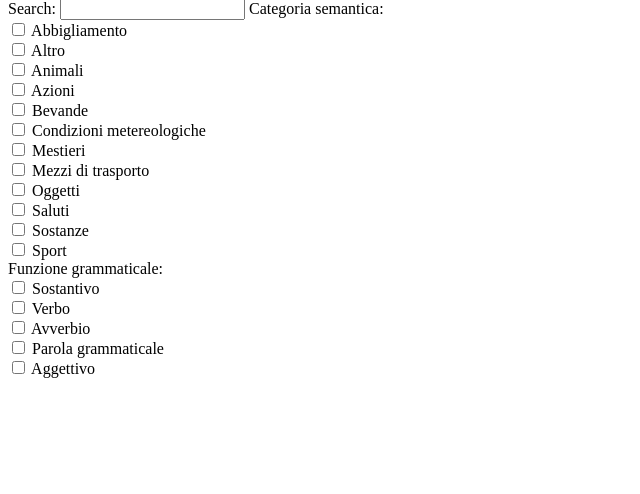
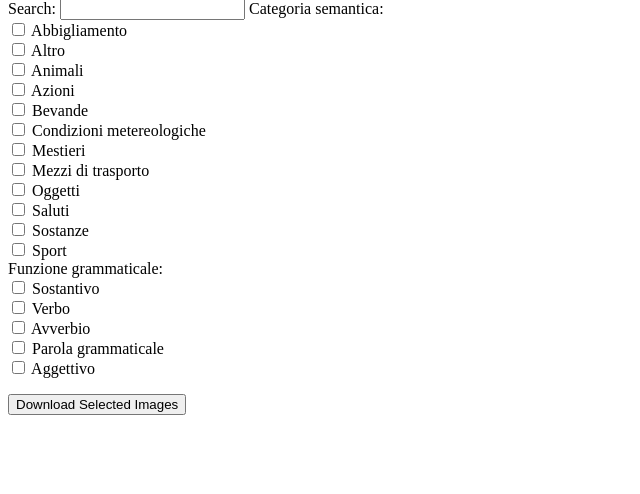
Before and after one commit to federico-santarini/PAAS-Website, a Django app: page /glifi in a window 1280 px wide. Shown: the part 107-601 px from the top of the page, without its empty margins (0-640 px from the left). Run offline with Django 4.2, Linux system fonts and the light colour scheme; data that the repository does not hold is empty.

Commit message:
Working download of zip file with multiple glyphs

```diff
--- a/PAASwebsite/urls.py
+++ b/PAASwebsite/urls.py
@@ -16,7 +16,7 @@ Including another URLconf
 """
 from django.contrib import admin
 from django.urls import include, path
-from coreApp.views import index, collabora, community, glifi, licenza, progetto
+from coreApp.views import index, collabora, community, glifi, licenza, progetto,download_selected_images
 
 from django.conf import settings
 from django.conf.urls.static import static
@@ -30,6 +30,7 @@ urlpatterns = [
     path('licenza', licenza, name='licenza'),
     path('progetto', progetto, name='progetto'),
     path('index', index, name='index'),
+    path('download-selected/', download_selected_images, name='download_selected_images')
 
 ]
 
--- a/Templates/glifi.html
+++ b/Templates/glifi.html
@@ -9,12 +9,32 @@
     {{ FORM }}
 </form>
 
-{% for glyph in GLYPHS %}
+
+<!-- <form id="glyph-download-form" method="GET" action=".">
+    {% csrf_token %}
+    {% for glyph in GLYPHS %}
 <div style="float: left; width: 10%;">
+    <input type="submit" value="{{glyph.parola}}" name="glyph-to-download">
     <img src="{{glyph.glyphFile.url}}" width="100%" height="auto" alt="{{ glyph.parola }}">
     <p style="text-align: center;">{{glyph.parola}}</p>
 </div>
 {%endfor%}
+
+</form> -->
+<form method="post" action="{% url 'download_selected_images' %}">
+    {% csrf_token %}
+    <ul>
+        {% for glyph in GLYPHS %}
+            <li style="float: left; width: 10%;">
+                <input type="checkbox" name="selected_images" value="{{ glyph.id }}">
+                <img src="{{ glyph.glyphFile.url }}" alt="{{ glyph.parola }}">
+            </li>
+        {% endfor %}
+    </ul>
+    <button type="submit">Download Selected Images</button>
+</form>
+
+
 
 <script src="https://code.jquery.com/jquery-3.6.0.min.js"></script>
 <script>
--- a/coreApp/admin.py
+++ b/coreApp/admin.py
@@ -1,5 +1,6 @@
 from django.contrib import admin
-from .models import Glyph
+from .models import Glyph, SelectedImage
 
 # Register your models here.
 admin.site.register(Glyph)
+admin.site.register(SelectedImage)
--- a/coreApp/views.py
+++ b/coreApp/views.py
@@ -1,16 +1,21 @@
 from django.shortcuts import render
 from django.http import HttpResponse
-from coreApp.models import Glyph
+from coreApp.models import Glyph, SelectedImage
 from coreApp.form import GlyphFilterForm
+import io
+import zipfile
+import os
 
 def index(request):
     return render(request, 'index.html')
 
 def glifi(request):
     GLYPHS = Glyph.objects.all().order_by('parola')
+    form = GlyphFilterForm(request.GET)
+
 
     if request.method == "GET":
-        form = GlyphFilterForm(request.GET)
+        # form = GlyphFilterForm(request.GET)
         if form.is_valid():
             query_search = form.cleaned_data.get('search')
             if query_search:
@@ -24,6 +29,19 @@ def glifi(request):
             if query_funzioniGrammaticali:
                 GLYPHS = GLYPHS.filter(funzione_grammaticale__in=query_funzioniGrammaticali)
 
+    if request.method == "POST":
+        # pass
+        selected_image_ids = request.POST.getlist("selected_images")
+        #print(selected_image_ids)
+        # Clear previously selected images for the current user
+        SelectedImage.objects.all().delete()
+
+        # Add the newly selected images
+        for image_id in selected_image_ids:
+            selected_image = SelectedImage(foreignGlyph_id=image_id)
+            selected_image.save()
+
+    selected_images = SelectedImage.objects.all()
 
     context = {
         'GLYPHS': GLYPHS,
@@ -43,3 +61,30 @@ def licenza(request):
 
 def progetto(request):
     return render(request, 'progetto.html')
+
+def download_selected_images(request):
+    selected_image_ids = request.POST.getlist("selected_images")
+    print(selected_image_ids)
+
+    # Clear previously selected images for the current user
+    SelectedImage.objects.all().delete()
+
+    # Add the newly selected images
+    for image_id in selected_image_ids:
+        selected_image = SelectedImage(foreignGlyph_id=image_id)
+        selected_image.save()
+
+    selected_images = SelectedImage.objects.all()
+
+    image_paths = [glyph.foreignGlyph.glyphFile.path for glyph in selected_images]
+
+    zip_buffer = io.BytesIO()
+    with zipfile.ZipFile(zip_buffer, 'w') as zip_file:
+        for image_path in image_paths:
+            zip_file.write(image_path, os.path.basename(image_path))
+
+    response = HttpResponse(zip_buffer.getvalue(), content_type='application/zip')
+    response['Content-Disposition'] = f'attachment; filename=selected_images.zip'
+
+    return response
+    # return HttpResponse("Hello, World!")
```
Also changed, not shown: coreApp/models.py (+7 -0 lines), coreApp/form.py (line endings or trailing spaces), coreApp/migrations/0003_alter_glyph_categoria_semantica_selectedimage.py (added).
